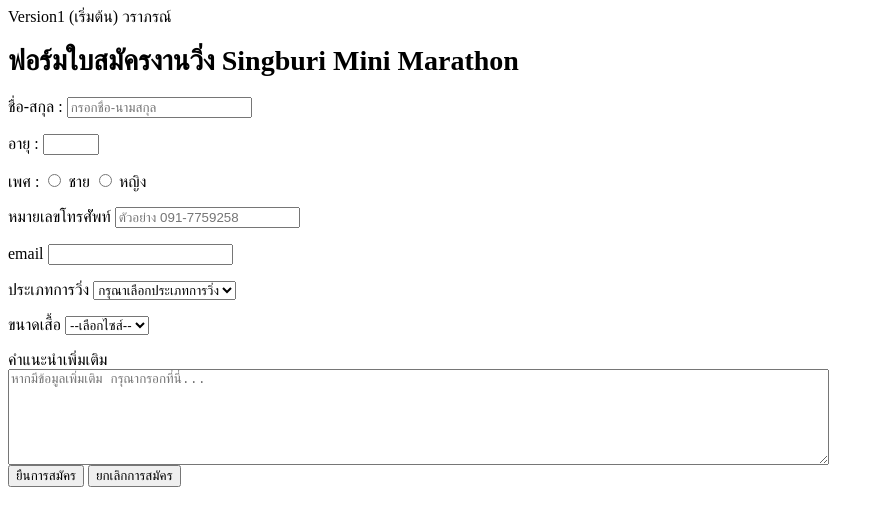
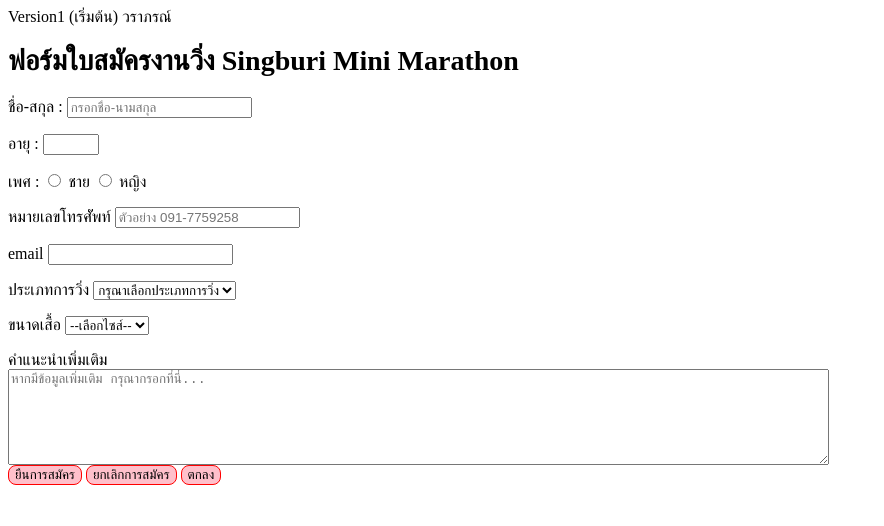
Before and after one commit to waraporn-collab/DevOps7_T, a plain HTML site: page index.html in a window 1280 px wide. Shown: the whole page, without its empty margins (0-884 px from the left). Drawn offline with Linux system fonts and the light colour scheme.

Commit message:
Add CSS 2 index.html

```diff
--- a/index.html
+++ b/index.html
@@ -7,6 +7,11 @@
         font-size : 28px;
         font-color : red;
      }
+   .btn {
+      background-color : pink;
+      border : solid,red,1px;
+      border-radius : 8px;
+   }
    </style>
 </head>
 <body>
@@ -51,8 +56,9 @@
 <label>คำแนะนำเพิ่มเติม</label> <br>
 <textarea cols="100" rows="6" placeholder="หากมีข้อมูลเพิ่มเติม กรุณากรอกที่นี่..."></textarea>
 <br>
-<input type="submit" value="ยืนการสมัคร">
-<input type="reset" value="ยกเลิกการสมัคร">
+<input type="submit" value="ยืนการสมัคร" class="btn">
+<input type="reset" value="ยกเลิกการสมัคร" class="btn">
+ <button class="btn">ตกลง</button>
 </form>
 </body>
 </html>
```
